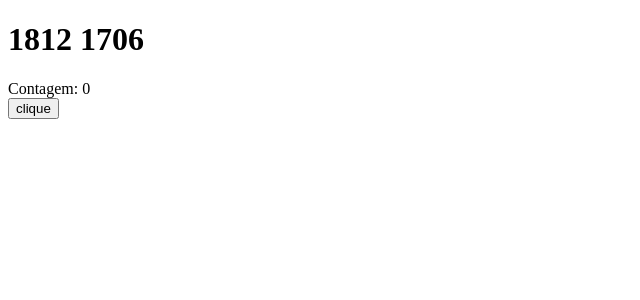
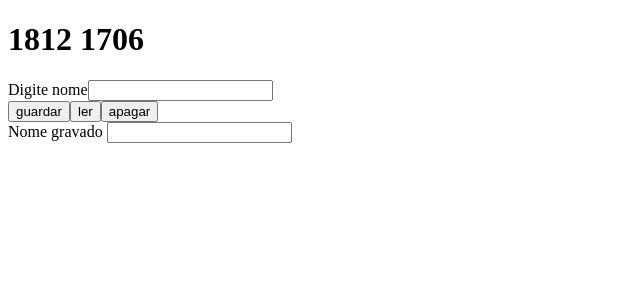
Before and after one commit to adilsonxdesouza/CursoReactBruno, a React app: page / in a window 1280 px wide. Shown: the top 300 px of the page, without its empty margins (0-640 px from the left). Built offline with nearby package versions, Linux system fonts and the light colour scheme.

Commit message:
aula19_localstorage

```diff
--- /dev/null
+++ b/src/AppLocalStorage.js
@@ -0,0 +1,27 @@
+import React from "react";
+
+
+const consultar = () => {
+    document.getElementById("nomeconsultado").value = localStorage.getItem("nome");
+    //Funciona tanto aqui fora quando dentro da func AppLocalStorage()
+}
+
+export default function AppLocalStorage() {
+
+    const [nome, setNome] = React.useState();
+
+
+    return (
+
+        <>
+            <label>Digite nome</label>
+            <input type="text" value={nome} onChange={(e) => setNome(e.target.value)} /><br />
+            <button onClick={() => localStorage.setItem("nome", nome)} >guardar</button>
+            <button onClick={() => consultar()} >ler</button>
+            <button onClick={() => localStorage.removeItem("nome")} >apagar</button> <br />
+            Nome gravado <input type="text" id="nomeconsultado"></input>
+
+        </>
+    );
+
+}
--- a/src/index.js
+++ b/src/index.js
@@ -3,7 +3,7 @@ import ReactDOM from "react-dom";
 //import AppEventos from "./AppEventos";
 //import AppFormularios from "./AppFormularios";
 //import AppStateUnico from "./AppStateUnico"
-import AppUseEffect from "./AppUseEffect";
+import AppLocalStorage from "./AppLocalStorage";
 //import App from "./App";
 require('file-loader?name=[name].[ext]!./index.html'); // a ausência desta linha gera o erro de directory listing (mostrar o diretório ao invez da página index.html)
 
@@ -13,7 +13,7 @@ const app = document.getElementById("app");
 
     ReactDOM.render(
         <>
-            <AppUseEffect/>
+            <AppLocalStorage/>
         </>,
 
         app
```
Also changed, not shown: 1 other file (tests, documents, lock files or other folders).
